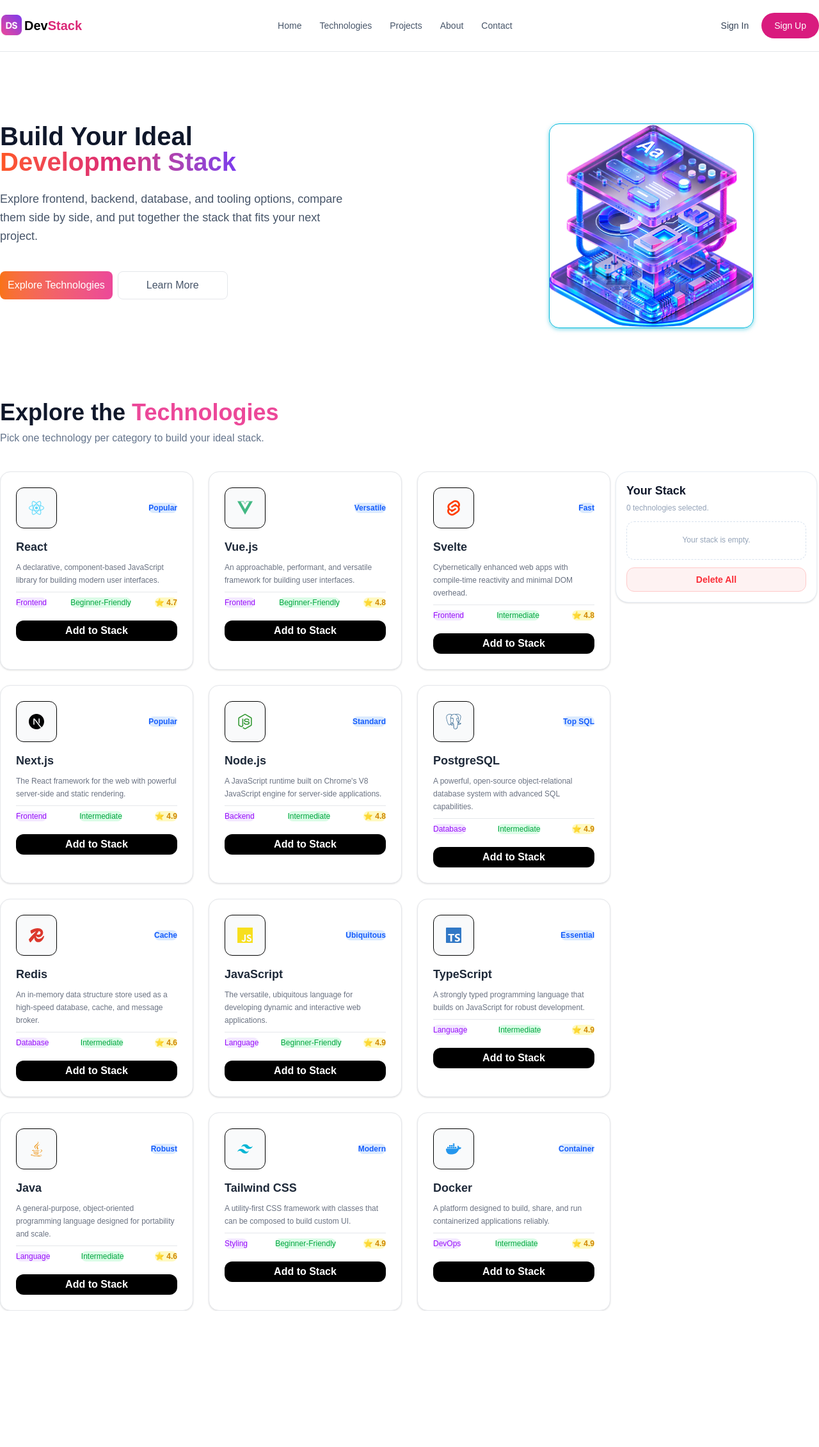
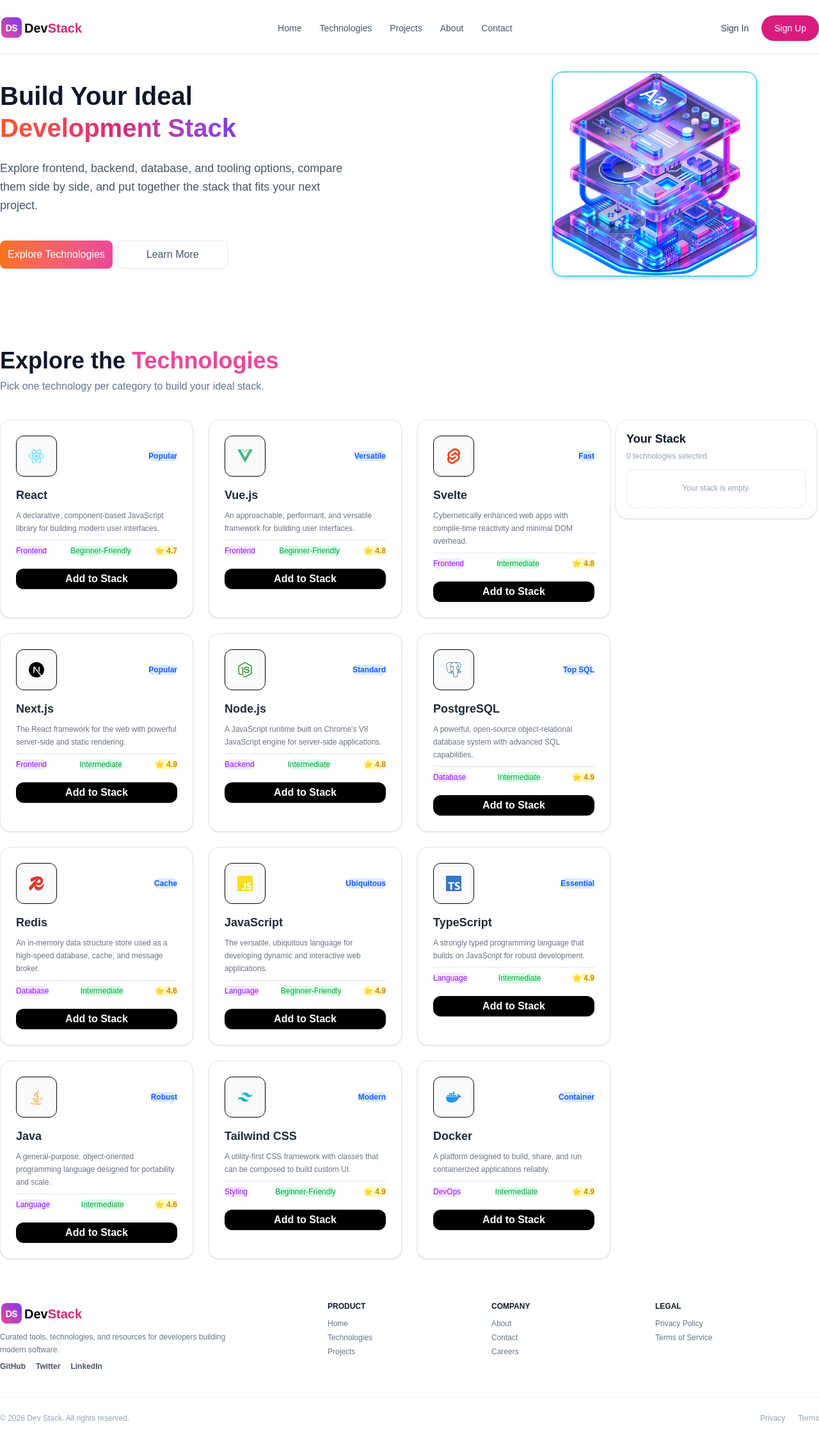
Before and after one commit to mizu63/Dev-Stack, a React (Vite) app: page / in a window 1280 px wide. Shown: the top 2262 px of the page at 64% size. Before the commit the page ends 2049 px from the top, so only its background shows below. Built offline with nearby package versions, Linux system fonts and the light colour scheme.

Commit message:
responcive

```diff
--- a/src/App.tsx
+++ b/src/App.tsx
@@ -2,6 +2,7 @@
 import Nav from './ui/Nav';
 import Hero from './ui/Hero';
 import Technologies from './ui/Technologies';
+import Footer from './ui/Footer';
 
 
 
@@ -11,7 +12,7 @@
       <Nav/>
       <Hero/>
       <Technologies/>
-
+      <Footer/>
     </>
   );
 }
--- a/src/Component/PlayerCard.tsx
+++ b/src/Component/PlayerCard.tsx
@@ -21,25 +21,19 @@
   selectedTechnologies: TechnologyType[];
 }
 
-const PlayerCard = ({
-  playersPromise,
-  handleAddTechnology,
-  selectedTechnologies,
-}: PlayersProps) => {
+const PlayerCard = ({playersPromise,handleAddTechnology,selectedTechnologies,}: PlayersProps) => {
+
   const playerAll = use(playersPromise);
 
   return (
     <div className="grid grid-cols-1 md:grid-cols-2 lg:grid-cols-3 gap-6">
       {playerAll.map((player) => {
         const isSelected = selectedTechnologies.some(
-          (item) => item.id === player.id
-        );
+          (item) => item.id === player.id);
 
         return (
-          <div
-            key={player.id}
-            className="bg-white border border-gray-200 rounded-2xl p-6 shadow-sm hover:shadow-xl hover:-translate-y-1 transition-all duration-300"
-          >
+          <div key={player.id}
+           className="bg-white border border-gray-200 rounded-2xl p-6 shadow-sm hover:shadow-xl hover:-translate-y-1 transition-all duration-300">
             <div className="flex justify-between items-center mb-4">
               <div className="w-16 h-16 bg-gray-50 rounded-xl flex items-center justify-center border text-2xl">
                 {player.name === "React" && (
@@ -109,8 +103,7 @@
               </span>
             </div>
 
-            <button
-              onClick={() => handleAddTechnology(player)}
+            <button onClick={() => handleAddTechnology(player)}
               className={`w-full py-1 rounded-xl text-white font-semibold active:scale-95 transition-all duration-200 ${isSelected
                   ? "bg-green-500"
                   : "bg-black text-white hover:opacity-90"
@@ -118,11 +111,7 @@
             >
               {isSelected ? "Selected" : "Add to Stack"}
             </button>
-            {/* {isSelected && (
-  <p className="mt-2 text-center text-[12px] text-green-500 font-medium">
-    Technology selected successfully!
-  </p>
-)} */}
+
           </div>
         );
       })}
--- a/src/Players/AddCard.tsx
+++ b/src/Players/AddCard.tsx
@@ -118,12 +118,13 @@
           </div>
         )}
       </div>
-      <button
-        onClick={handleRemoveAll}
-        className="mt-3 w-full rounded-xl border border-red-200 bg-red-50 py-2 text-sm font-semibold text-red-500 transition hover:bg-red-500 hover:text-white"
-      >
-        Delete All
-      </button>
+     {selectedTechnologies.length > 0 && (
+  <button
+    onClick={handleRemoveAll}
+    className="mt-3 w-full rounded-xl border border-red-200 bg-red-50 py-2 text-sm font-semibold text-red-500 transition hover:bg-red-500 hover:text-white">
+    Remove All
+  </button>
+)}
     </div>
   );
 };
--- /dev/null
+++ b/src/ui/Footer.tsx
@@ -0,0 +1,81 @@
+
+import Logor from "../assets/Logo.png"
+
+const Footer = () => {
+    return (
+        <section className="container mx-auto">
+            {/* <div className="max-w-full flex-col md:flex justify-between pt-10 "> */}
+            <div className="max-w-full flex flex-col md:flex-row justify-between pt-10 px-3 md:px-0">
+
+                {/* <div className=" mx-auto md:mx-0 w-full md:w-2/5"> */}
+                <div className="mx-auto flex w-full flex-col items-center text-center md:mx-0 md:w-2/5 md:items-start md:text-left">
+                    <div className="flex items-center gap-0.5 pb-2">
+                        <img  src={Logor} alt="Logo" />
+                        <h2 className="text-[20px] font-bold leading-7">Dev<span className="text-[#DB2777]">Stack</span></h2>
+                    </div>
+                    <p className="text-[12px] font-normal leading-5 text-[#64748B]  pb-2">Curated tools, technologies, and resources for developers building <br />
+                        modern software.</p>
+                    <ul className=" flex gap-4 text-[12px] font-semibold leading-4 text-[#475569]">
+                        <li>GitHub</li>
+                        <li>Twitter</li>
+                        <li>LinkedIn</li>
+                    </ul>
+                </div>
+
+
+
+                <div className="hidden md:block w-1/5">
+                    <h2 className="text-[12px] font-bold text-[#0F172A] leading-3 pb-4">PRODUCT</h2>
+                    <ul className="text-[12px] font-normal text-[#64748B] leading-2.5 space-y-3">
+                        <li>Home</li>
+                        <li>Technologies</li>
+                        <li>Projects</li>
+                    </ul>
+                </div>
+
+
+                <div className="hidden md:block w-1/5">
+                    <h2 className="text-[12px] font-bold text-[#0F172A] leading-3 pb-4">COMPANY</h2>
+                    <ul className="text-[12px] font-normal text-[#64748B] leading-2.5 space-y-3">
+                        <li>About</li>
+                        <li>Contact</li>
+                        <li>Careers</li>
+                    </ul>
+                </div>
+
+
+               <div className="hidden md:block w-1/5">
+                    <h2 className="text-[12px] font-bold text-[#0F172A] leading-3 pb-4">LEGAL</h2>
+                    <ul className="text-[12px] font-normal text-[#64748B] leading-2.5 space-y-3">
+                        <li>Privacy Policy</li>
+                        <li>Terms of Service</li>
+
+                    </ul>
+                </div>
+
+
+            </div>
+            <footer className=" container mx-auto border-t mt-10 pb-10 border-[#F1F5F9] bg-white px-3 md:px-0">
+                <div className="container mx-auto flex h-[64px] items-center justify-between">
+                    <p className="text-[12px] text-[#94A3B8] font-normal">
+                        © 2026 Dev Stack. All rights reserved.
+                    </p>
+
+                    <div className="flex gap-5">
+                        <a href="#" className="text-[12px] text-[#94A3B8] font-normal">
+                            Privacy
+                        </a>
+
+                        <a href="#" className="text-[12px] text-[#94A3B8] font-normal">
+                            Terms
+                        </a>
+                    </div>
+                </div>
+            </footer>
+
+        </section>
+
+    );
+};
+
+export default Footer;
--- a/src/ui/Hero.tsx
+++ b/src/ui/Hero.tsx
@@ -4,54 +4,39 @@
 const Hero = () => {
     return (
         <section className="pt-20 pb-20">
-            <div className="container mx-auto grid grid-cols-12 gap-4 py-8 items-start">
-                <div className="col-span-7">
-                    <h1 className="text-[40px] font-bold text-[#0F172A] leading-none">
+            {/* <div className="container mx-auto grid grid-cols-12 gap-4 py-8 items-start"> */}
+            <div className="container mx-auto grid grid-cols-1 md:grid-cols-12 gap-8 py-8 items-center px-5 md:px-0">
+                {/* <div className="col-span-7"> */}
+                <div className="col-span-1 md:col-span-7">
+                    {/* <h1 className="text-[40px] font-bold text-[#0F172A] leading-none"> */}
+                    <h1 className="text-[32px] md:text-[40px] font-bold text-[#0F172A] leading-tight mx-auto md:mx-0  text-center md:text-left">
                         Build Your Ideal <br />
                         <span className="bg-gradient-to-r from-[#FF5722] via-[#DB2777] to-[#7C3AED] bg-clip-text text-transparent">
                             Development Stack
                         </span>
                     </h1>
-                    <p className="text-[#475569] text-[18px] leading-[29px] max-w-[537px] pt-6">Explore frontend, backend, database, and tooling options,
+                    <p className="text-[#475569] text-[18px] leading-[29px] max-w-[537px] pt-6 mx-auto md:mx-0  text-center md:text-left">Explore frontend, backend, database, and tooling options,
                         compare them side by side, and put together the stack that fits your
                         next project.</p>
                     <div className="flex gap-2 pt-10">
-                        <button className="bg-gradient-to-r from-[#F97316] to-[#EC4899] text-[#FFFFFF] px-3 py-2.5 rounded-[8px]">Explore Technologies</button>
-                        <button className=" text-[16px] font-normal leading-4 px-11 text-[#475569] py-3 rounded-[8px] border border-[#E5E7EB]">Learn More</button>
+                        <button className="bg-gradient-to-r from-[#F97316] to-[#EC4899] text-[#FFFFFF] px-1 py-1 md:px-3 md:py-2.5 rounded-[8px] text-[10px] md:text-[16px]">Explore Technologies</button>
+                        <button className="text-[10px] md:text-[16px] font-normal leading-4 px-5 md:px-11 text-[#475569] py-1 md:py-3 rounded-[8px] border border-[#E5E7EB]">Learn More</button>
                     </div>
                 </div>
 
-                {/* <div className="col-span-5">
-                    <img src={Heroimage} className="w-full w-72 h-72 mx-auto items-center justify-center sm:w-80 sm:h-80 rounded-2xl object-cover border-4 border-cyan-500 shadow-sm shadow-cyan-500/50" alt="" />
-                </div> */}
-                <div className="col-span-5 flex justify-center items-center">
+
+                {/* <div className="col-span-5 flex justify-center items-center"> */}
+                <div className="col-span-1 md:col-span-5 flex justify-center items-center">
                     <img
                         src={Heroimage}
-                        className="w-72 h-72 sm:w-80 sm:h-80 rounded-2xl object-cover border-1 border-cyan-500 shadow-[0_2px_6px_rgba(6,182,212,0.5)]"
+                        // className="w-72 h-72 sm:w-80 sm:h-80 rounded-2xl object-cover border-1 border-cyan-500 shadow-[0_2px_6px_rgba(6,182,212,0.5)]"
+                        className="w-60 h-60 sm:w-72 sm:h-72 md:w-80 md:h-80 rounded-2xl object-cover border border-cyan-500 shadow-[0_2px_6px_rgba(6,182,212,0.5)]"
                         alt=""
                     />
                 </div>
             </div>
         </section>
-        //      <section className="container mx-auto px-4">
-        //   <div className="flex flex-col lg:flex-row justify-between items-center gap-10">
-        //     <div className="w-full lg:w-1/2">
-        //       <h1 className="font-extrabold text-4xl sm:text-5xl lg:text-[60px] leading-tight tracking-[1.5px] mt-8 lg:mt-11.5">
-        //         Build Your Ideal <br /><span className="bg-gradient-to-r from-[#FF5722] via-[#D81B7E] to-[#7C3AED] bg-clip-text text-transparent">
-        //           Development Stack </span></h1>
-        //       <p className="max-w-142.75 font-normal text-base sm:text-lg leading-7.5 text-[#475569] mt-6">Explore frontend, backend, database, and tooling options,
-        //         compare them side by side, and put together the stack that fits
-        //         your next project. </p>
-        //       <div className="mt-8 flex flex-wrap gap-3">
-        //         <button className="bg-gradient-to-r from-[#FF5722] to-[#D81B7E] font-semibold text-[14px] text-white rounded-full py-2.5 px-5"> Explore Technologies</button>
-        //         <button className="font-semibold text-[14px] text-[#0F172A] border-2 border-[#0F172A] rounded-full py-2.5 px-5">Learn More </button>
-        //       </div>
-        //     </div>
-        //     <div className="w-full lg:w-1/2 flex justify-center lg:justify-end mt-8 lg:mt-24">
-        //       <img src={Heroimage} alt="Development stack" className="w-full max-w-md lg:max-w-lg" />
-        //     </div>
-        //   </div>
-        // </section>
+
     );
 };
 
--- a/src/ui/Nav.tsx
+++ b/src/ui/Nav.tsx
@@ -1,14 +1,23 @@
 
+import { FaBars, FaTimes } from "react-icons/fa";
 import Logo from "../assets/Logo.png"
+import { useState } from "react";
 const Nav = () => {
+    const [menuOpen, setMenuOpen] = useState(false);
     return (
-       <section className="border-b border-gray-200">
-       <div className='container mx-auto flex justify-between items-center pt-5 pb-5 '>
+        <section className="fixed top-0 left-0 w-full bg-white border-b border-gray-200 z-50">
+            <div className='container mx-auto flex justify-between items-center pt-6 pb-5 px-3 md:px-0'>
                 <div className="flex items-center gap-0.5">
+                    <div className="md:hidden text-2xl cursor-pointer" onClick={() => setMenuOpen(!menuOpen)}>
+                        {menuOpen ? <FaTimes /> : <FaBars />}
+                    </div>
                     <img src={Logo} alt="Logo" />
-            <h2 className="text-[20px] font-bold leading-7">Dev<span className="text-[#DB2777]">Stack</span></h2>
+                    <h2 className=" text-[14px] md:text-[20px] font-bold leading-7">Dev<span className="text-[#DB2777]">Stack</span></h2>
                 </div>
-        <ul className="flex gap-7 text-[14px] text-[#475569] font-medium leading-5">
+                <ul
+                    className={`${menuOpen ? "flex" : "hidden"} md:flex gap-2 md:gap-7 text-[14px] text-[#475569] font-medium leading-5
+                     absolute top-full left-0 w-full bg-white flex-col p-5 md:static md:w-auto md:bg-transparent md:flex-row md:p-0`}
+                >
                     <li><a href="">Home</a></li>
                     <li><a href="">Technologies</a></li>
                     <li><a href="">Projects</a></li>
@@ -16,8 +25,8 @@
                     <li><a href="">Contact</a></li>
                 </ul>
                 <div className="flex">
-            <button className=" text-[14px] text-[#334155] px-5 py-2.5 font-medium leading-5">Sign In</button>
-            <button  className=" text-[14px] text-[#FFFFFF] bg-[#D91B7E] px-5 py-2.5 font-medium leading-5 rounded-full">Sign Up</button>
+                    <button className="text-[10px] md:text-[14px] text-[#334155] px-2 md:px-5 py-1 md:py-2.5 font-medium md:leading-5">Sign In</button>
+                    <button className="text-[10px] md:text-[14px] text-[#FFFFFF] bg-[#D91B7E] px-2 py-1 md:px-5 md:py-2.5 font-medium md:leading-5 rounded-full">Sign Up</button>
                 </div>
             </div>
         </section>
--- a/src/ui/Technologies.tsx
+++ b/src/ui/Technologies.tsx
@@ -3,29 +3,26 @@
 import AddCard from "../Players/AddCard";
 import type { TechnologyType } from "../Players/Type";
 import toast, { Toaster } from "react-hot-toast";
+import addSound from "../assets/sound.wav"
 const Technologies = () => {
-  const [selectedTechnologies, setSelectedTechnologies] = useState<
-    TechnologyType[]
-  >([]);
+  const [selectedTechnologies, setSelectedTechnologies] = useState< TechnologyType[] >([]);
 
  const handleAddTechnology = (technology: TechnologyType) => {
   const alreadySelected = selectedTechnologies.some(
-    (item) => item.id === technology.id
-  );
+    (item) => item.id === technology.id);
 
   if (alreadySelected) return;
 
   setSelectedTechnologies((prev) => [...prev, technology]);
+  const audio = new Audio(addSound);
+     audio.play();
   toast.success(`${technology.name} added to your stack!`);
 };
 
   const handleRemoveTechnology = (id: number) => {
     setSelectedTechnologies(
       selectedTechnologies.filter(
-        (technology) => technology.id !== id
-      )
-
-    );
+        (technology) => technology.id !== id));
   };
 
   const handleRemoveAll = () => {
@@ -36,23 +33,25 @@
     <section>
   <Toaster position="top-right" />
       <div className="container mx-auto">
-        <h1 className="text-[36px] font-extrabold leading-10 text-[#0F172A] pb-2">
+        <h1 className="text-[36px] font-extrabold leading-10 text-[#0F172A] pb-2  mx-auto md:mx-0  text-center md:text-left">
           Explore the <span className="text-[#EC4899]">Technologies</span>
         </h1>
 
-        <p className="text-[16px] font-normal text-[#64748B] leading-6 pb-10">
+        <p className="text-[16px] font-normal text-[#64748B] leading-6 pb-10 mx-auto md:mx-0  text-center md:text-left">
           Pick one technology per category to build your ideal stack.
         </p>
 
-        <div className="max-w-full flex gap-2">
-          <div className="w-3/4">
+        {/* <div className="max-w-full flex gap-2 pb-7"> */}
+        <div className="max-w-full flex flex-col md:flex-row gap-2 pb-7 px-3 md:px-0">
+          {/* <div className="w-3/4"> */}
+          <div className="w-full md:w-3/4 flex justify-center">
             <Players
               handleAddTechnology={handleAddTechnology}
               selectedTechnologies={selectedTechnologies}
             />
           </div>
 
-          <div className="w-1/4">
+          <div className="max-w-full md:w-1/4 ">
             <AddCard
               selectedTechnologies={selectedTechnologies}
               handleRemoveTechnology={handleRemoveTechnology}
```
Also changed, not shown: 1 other file (tests, documents, lock files or other folders). Lines whose indentation alone changed are shown as unchanged.
